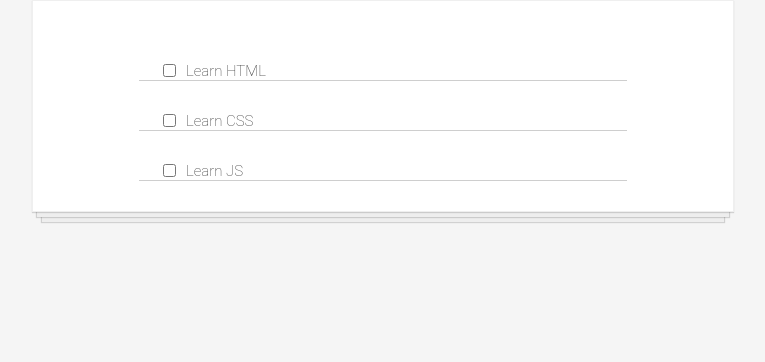
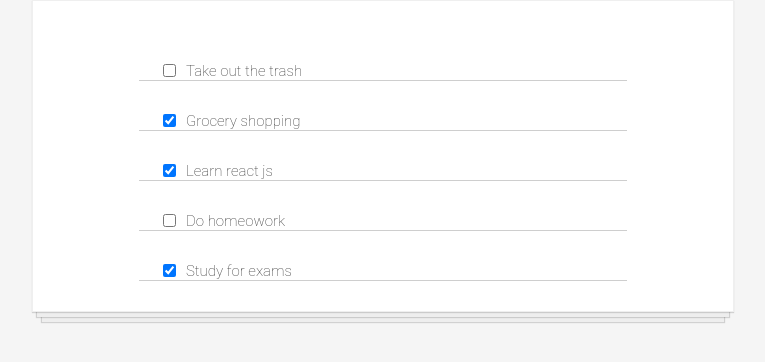
Before and after one commit to anguyenkn/React-TodoApp, a React (Create React App) app: page / in a window 1280 px wide. Shown: the top 362 px of the page, without its empty margins (257-1022 px from the left). Built offline with nearby package versions, Linux system fonts and the light colour scheme.

Commit message:
added data file

```diff
--- a/src/App.js
+++ b/src/App.js
@@ -2,13 +2,14 @@ import React from 'react';
 import logo from './logo.svg';
 import './App.css';
 import TodoItem from "./components/TodoItem"
+import data from "./todosData"
 
 function App() {
+  const items_rendered = data.map(item => <TodoItem key={item.id} info={item}/>);
+
   return (
     <div className="todo-list">
-      <TodoItem info={{name:"box1", task:"Learn HTML"}}/>
-      <TodoItem info={{name:"box2", task:"Learn CSS"}}/>
-      <TodoItem info={{name:"box3", task:"Learn JS"}}/>
+      {items_rendered}
     </div>
   );
 }
--- a/src/components/TodoItem.js
+++ b/src/components/TodoItem.js
@@ -1,10 +1,13 @@
 import React from "react"
 
 function TodoItem(props){
+    let checkbox_render = props.info.completed == true ?
+    <input type="checkbox"/> : <input type="checkbox" checked="checked"/>
+
     return(
         <div className="todo-item">
-            <input type="checkbox" name={props.info.name} value={props.info.name} />
-            <label name={props.info.name}> {props.info.task}</label><br />
+            {checkbox_render}
+            <label name={props.info.text}> {props.info.text}</label><br />
         </div>
     );
 }
--- /dev/null
+++ b/src/todosData.js
@@ -0,0 +1,29 @@
+const todosData = [
+    {
+        id: 1,
+        text: "Take out the trash",
+        completed: true
+    },
+    {
+        id: 2,
+        text: "Grocery shopping",
+        completed: false
+    },
+    {
+        id: 3,
+        text: "Learn react js",
+        completed: false
+    },
+    {
+        id: 4,
+        text: "Do homeowork",
+        completed: true
+    },
+    {
+        id: 5,
+        text: "Study for exams",
+        completed: false
+    }
+]
+
+export default todosData
```
